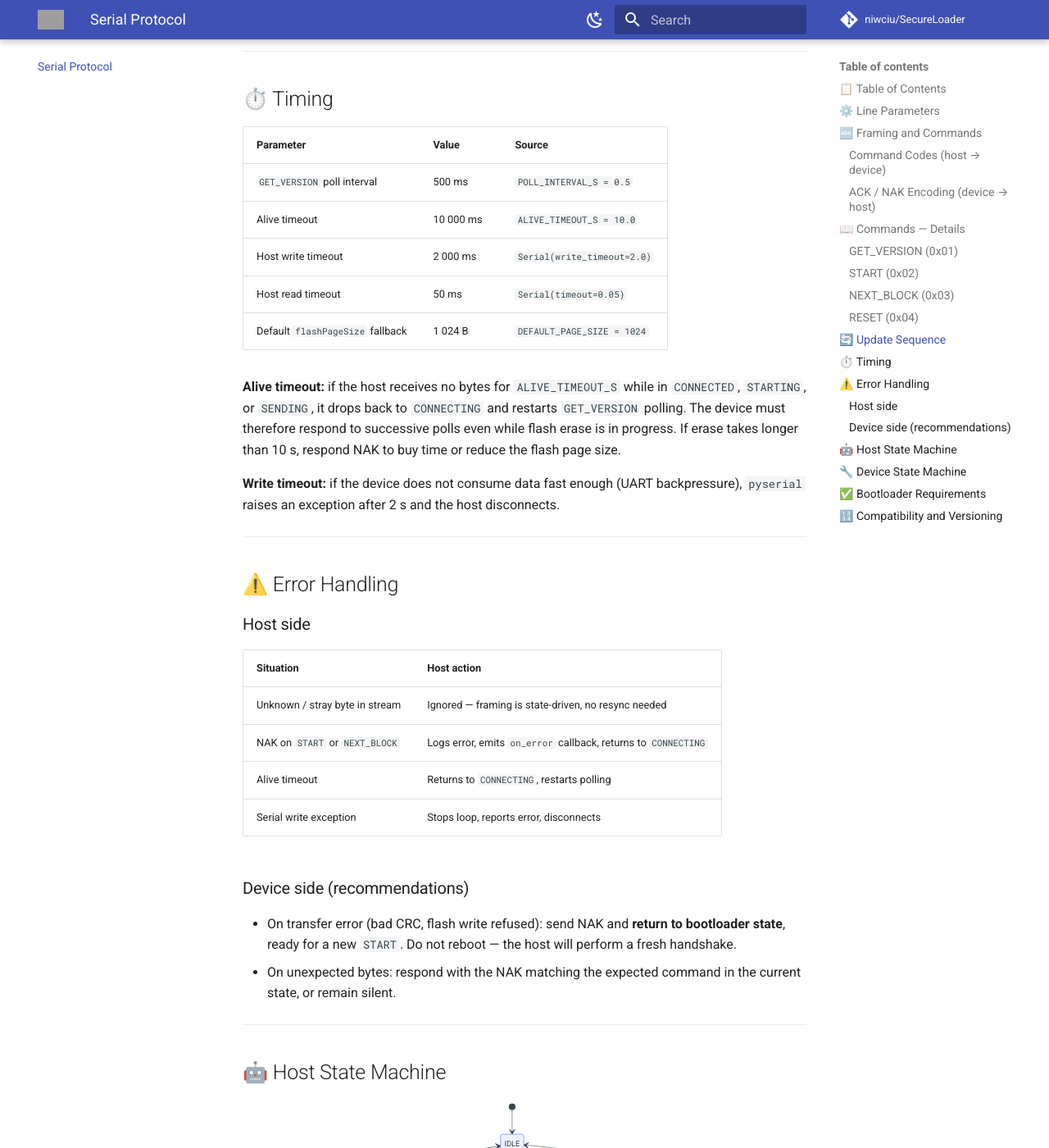
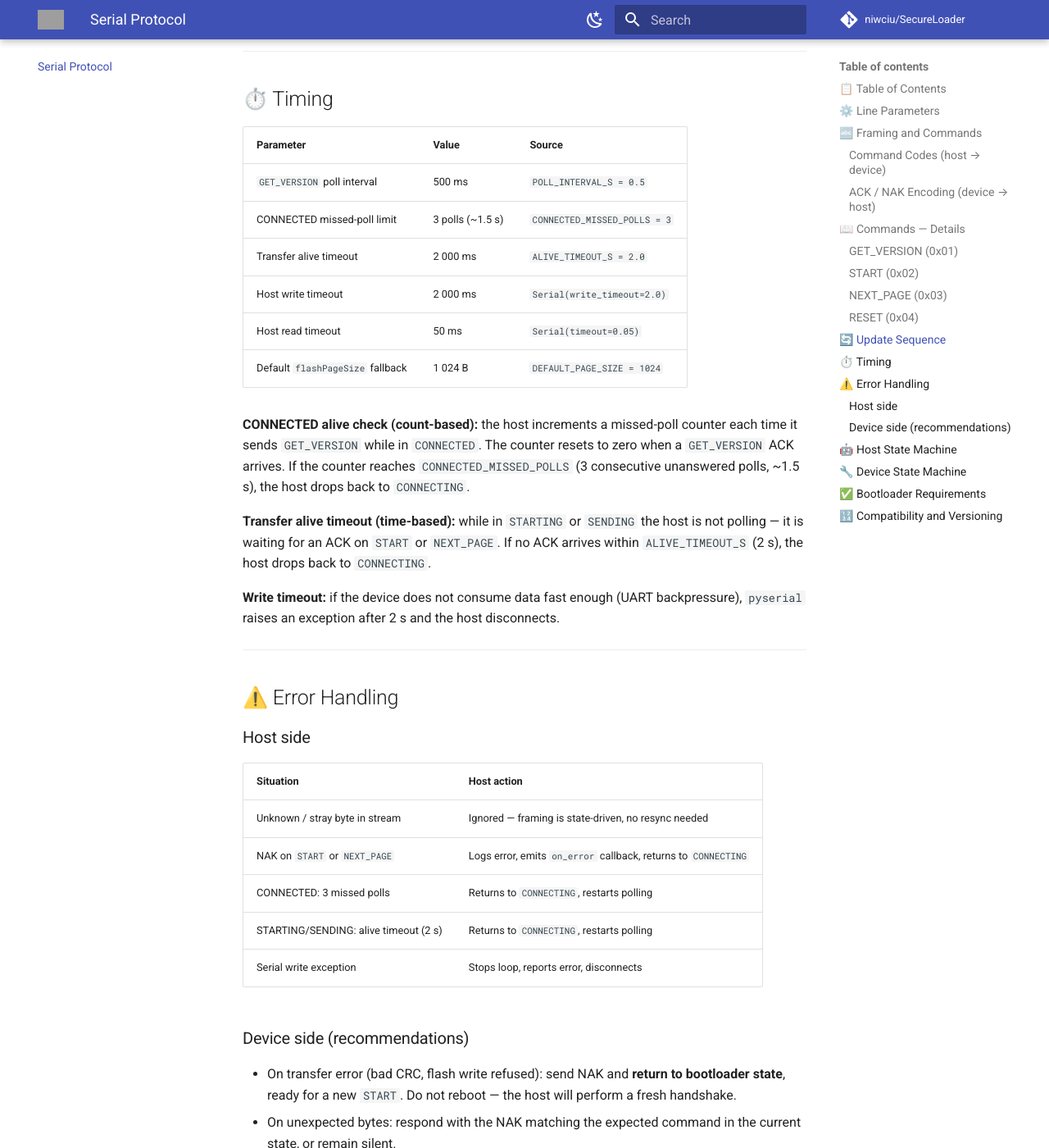
Before and after one commit to niwciu/SecureLoader, an MkDocs documentation site: the page built from docs/PROTOCOL.md, in a window 1280 px wide and 1400 px high, scrolled down 4533 px. Shown: the whole window at 82% size. Built offline with MkDocs 1.6.1 and Material for MkDocs 9.7.7, drawn with Linux system fonts in a browser that asks for light colours; comment, search, counter and statistics services are not loaded; some of the changed text lies outside the part shown; grey boxes are pictures that could not be loaded.

Commit message:
fix: drop CONNECTED→CONNECTING after 3 missed polls instead of 10 s timeout
- CONNECTED state now uses a count-based check: 3 consecutive unanswered
  GET_VERSION polls (~1.5 s) trigger reconnect instead of waiting 10 s
- STARTING/SENDING keep a time-based timeout, reduced from 10 s to 2 s
- missed-poll counter resets immediately on any GET_VERSION ACK
- DOCUMENTATION UPDATE

```diff
--- a/docs/PROTOCOL.md
+++ b/docs/PROTOCOL.md
@@ -52,7 +52,7 @@ delimiter.
 |------|------|---------|---------|
 | `GET_VERSION` | `0x01` | — | Request device info |
 | `START` | `0x02` | 44 B wire header | Begin firmware transfer |
-| `NEXT_BLOCK` | `0x03` | `flashPageSize` B | One payload page |
+| `NEXT_PAGE` | `0x03` | `flashPageSize` B | One payload page |
 | `RESET` | `0x04` | — | Soft-reset the device |
 | `NONE` | `0x00` | — | Reserved, unused |
 
@@ -105,14 +105,14 @@ One rule covers all commands — no translation table needed on either side.
 
 **Device responds:**
 
-- `0x42` ✅ ACK — ready for `NEXT_BLOCK`. The device has erased the required
+- `0x42` ✅ ACK — ready for `NEXT_PAGE`. The device has erased the required
   flash sectors and initialised decryption / CRC state.
 - `0x82` ❌ NAK — error (e.g. mismatched `productId`, flash erase failed,
   invalid IV). The host reports the error and returns to `CONNECTING`.
 
 ---
 
-### `NEXT_BLOCK` (`0x03`)
+### `NEXT_PAGE` (`0x03`)
 
 **Host sends:** `0x03`, then exactly `flashPageSize` bytes of the current page.
 
@@ -161,7 +161,7 @@ sequenceDiagram
     D->>H: 0x42  ACK  (flash erased, decryption ready)
 
     loop pageCount pages
-        H->>D: 0x03  NEXT_BLOCK + flashPageSize B
+        H->>D: 0x03  NEXT_PAGE + flashPageSize B
         D->>H: 0x43  ACK  (page written)
     end
 
@@ -179,16 +179,20 @@ sequenceDiagram
 | Parameter | Value | Source |
 |-----------|-------|--------|
 | `GET_VERSION` poll interval | 500 ms | `POLL_INTERVAL_S = 0.5` |
-| Alive timeout | 10 000 ms | `ALIVE_TIMEOUT_S = 10.0` |
+| CONNECTED missed-poll limit | 3 polls (~1.5 s) | `CONNECTED_MISSED_POLLS = 3` |
+| Transfer alive timeout | 2 000 ms | `ALIVE_TIMEOUT_S = 2.0` |
 | Host write timeout | 2 000 ms | `Serial(write_timeout=2.0)` |
 | Host read timeout | 50 ms | `Serial(timeout=0.05)` |
 | Default `flashPageSize` fallback | 1 024 B | `DEFAULT_PAGE_SIZE = 1024` |
 
-**Alive timeout:** if the host receives no bytes for `ALIVE_TIMEOUT_S` while
-in `CONNECTED`, `STARTING`, or `SENDING`, it drops back to `CONNECTING` and
-restarts `GET_VERSION` polling. The device must therefore respond to successive
-polls even while flash erase is in progress. If erase takes longer than 10 s,
-respond NAK to buy time or reduce the flash page size.
+**CONNECTED alive check (count-based):** the host increments a missed-poll counter
+each time it sends `GET_VERSION` while in `CONNECTED`. The counter resets to zero
+when a `GET_VERSION` ACK arrives. If the counter reaches `CONNECTED_MISSED_POLLS`
+(3 consecutive unanswered polls, ~1.5 s), the host drops back to `CONNECTING`.
+
+**Transfer alive timeout (time-based):** while in `STARTING` or `SENDING` the host
+is not polling — it is waiting for an ACK on `START` or `NEXT_PAGE`. If no ACK
+arrives within `ALIVE_TIMEOUT_S` (2 s), the host drops back to `CONNECTING`.
 
 **Write timeout:** if the device does not consume data fast enough (UART
 backpressure), `pyserial` raises an exception after 2 s and the host disconnects.
@@ -202,8 +206,9 @@ backpressure), `pyserial` raises an exception after 2 s and the host disconnects
 | Situation | Host action |
 |-----------|-------------|
 | Unknown / stray byte in stream | Ignored — framing is state-driven, no resync needed |
-| NAK on `START` or `NEXT_BLOCK` | Logs error, emits `on_error` callback, returns to `CONNECTING` |
-| Alive timeout | Returns to `CONNECTING`, restarts polling |
+| NAK on `START` or `NEXT_PAGE` | Logs error, emits `on_error` callback, returns to `CONNECTING` |
+| CONNECTED: 3 missed polls | Returns to `CONNECTING`, restarts polling |
+| STARTING/SENDING: alive timeout (2 s) | Returns to `CONNECTING`, restarts polling |
 | Serial write exception | Stops loop, reports error, disconnects |
 
 ### Device side (recommendations)
@@ -229,13 +234,13 @@ stateDiagram-v2
     CONNECTING --> CONNECTING : timeout — retry GET_VERSION poll
 
     CONNECTED --> STARTING : start_download()
-    CONNECTED --> CONNECTING : alive timeout
+    CONNECTED --> CONNECTING : 3 consecutive missed polls (~1.5 s)
 
     STARTING --> SENDING : ACK(START)
-    STARTING --> CONNECTING : NAK(START) / alive timeout
+    STARTING --> CONNECTING : NAK(START) / alive timeout (2 s)
 
     SENDING --> CONNECTED : payload exhausted (transfer done)
-    SENDING --> CONNECTING : NAK(NEXT_BLOCK) / alive timeout
+    SENDING --> CONNECTING : NAK(NEXT_PAGE) / alive timeout (2 s)
 
     CONNECTED --> IDLE : disconnect()
     STARTING --> IDLE : disconnect()
@@ -264,8 +269,8 @@ stateDiagram-v2
     READ_HEADER --> WAIT_CMD : header invalid → 0x82 NAK
     READ_HEADER --> RECEIVE_PAGES : header valid → 0x42 ACK\n(erase flash, init decryption)
 
-    RECEIVE_PAGES --> RECEIVE_PAGES : 0x03 NEXT_BLOCK ok → 0x43 ACK
-    RECEIVE_PAGES --> WAIT_CMD : 0x03 NEXT_BLOCK error → 0x83 NAK
+    RECEIVE_PAGES --> RECEIVE_PAGES : 0x03 NEXT_PAGE ok → 0x43 ACK
+    RECEIVE_PAGES --> WAIT_CMD : 0x03 NEXT_PAGE error → 0x83 NAK
 
     RECEIVE_PAGES --> VERIFY : pageCount pages received
 
```
Also changed, not shown: README.md (+9 -0 lines), docs/ARCHITECTURE.md (+7 -5 lines), docs/USER_GUIDE.md (+1 -0 lines), docs/index.md (+9 -0 lines), 1 other file.
